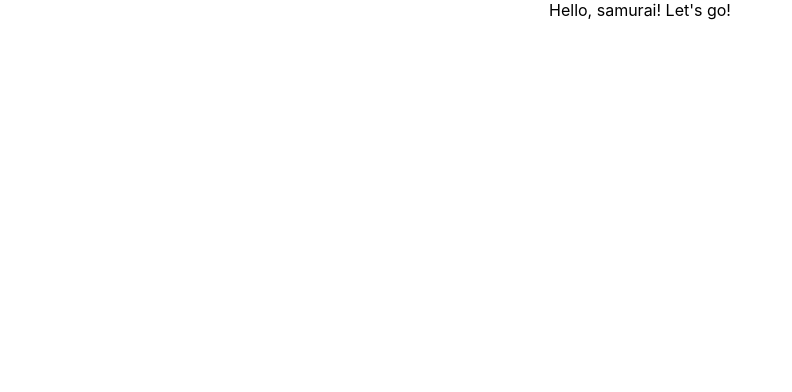
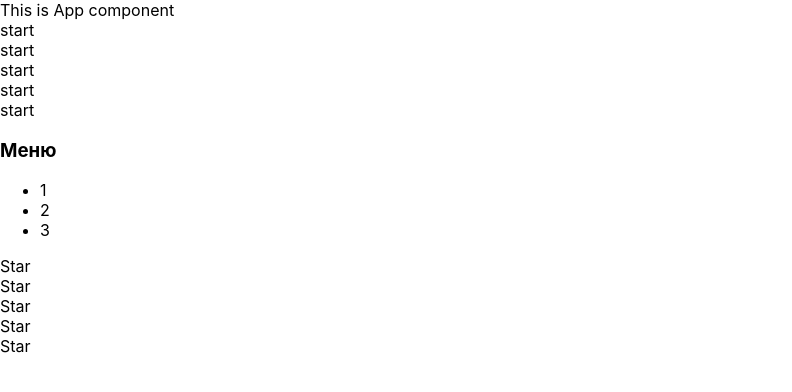
Before and after one commit to BSN89/samurai-way-main, a React (Create React App) app: page / in a window 1280 px wide. Shown: the top 392 px of the page, without its empty margins (0-792 px from the left). Built offline with nearby package versions, Linux system fonts and the light colour scheme.

Commit message:
change README.md

```diff
--- a/src/App.tsx
+++ b/src/App.tsx
@@ -1,12 +1,56 @@
 import React from 'react';
 import './App.css';
 
+
+
 function App() {
-  return (
-    <div className="App">
-     Hello, samurai! Let's go!
-    </div>
-  );
+    return (
+        <div>
+            This is App component
+            <Rating/>
+            <Accordion/>
+            <Star/>
+        </div>
+    );
 }
 
+function Rating() {
+    return (
+        <div>
+            <div>start</div>
+            <div>start</div>
+            <div>start</div>
+            <div>start</div>
+            <div>start</div>
+        </div>
+    )
+}
+
+function Accordion() {
+    return (
+        <div>
+            <h3>Меню</h3>
+            <ul>
+                <li>1</li>
+                <li>2</li>
+                <li>3</li>
+            </ul>
+        </div>
+    )
+}
+
+function Star() {
+    return (
+        <div>
+            <div>Star</div>
+            <div>Star</div>
+            <div>Star</div>
+            <div>Star</div>
+            <div>Star</div>
+        </div>
+    )
+}
+
+
+
 export default App;
```
